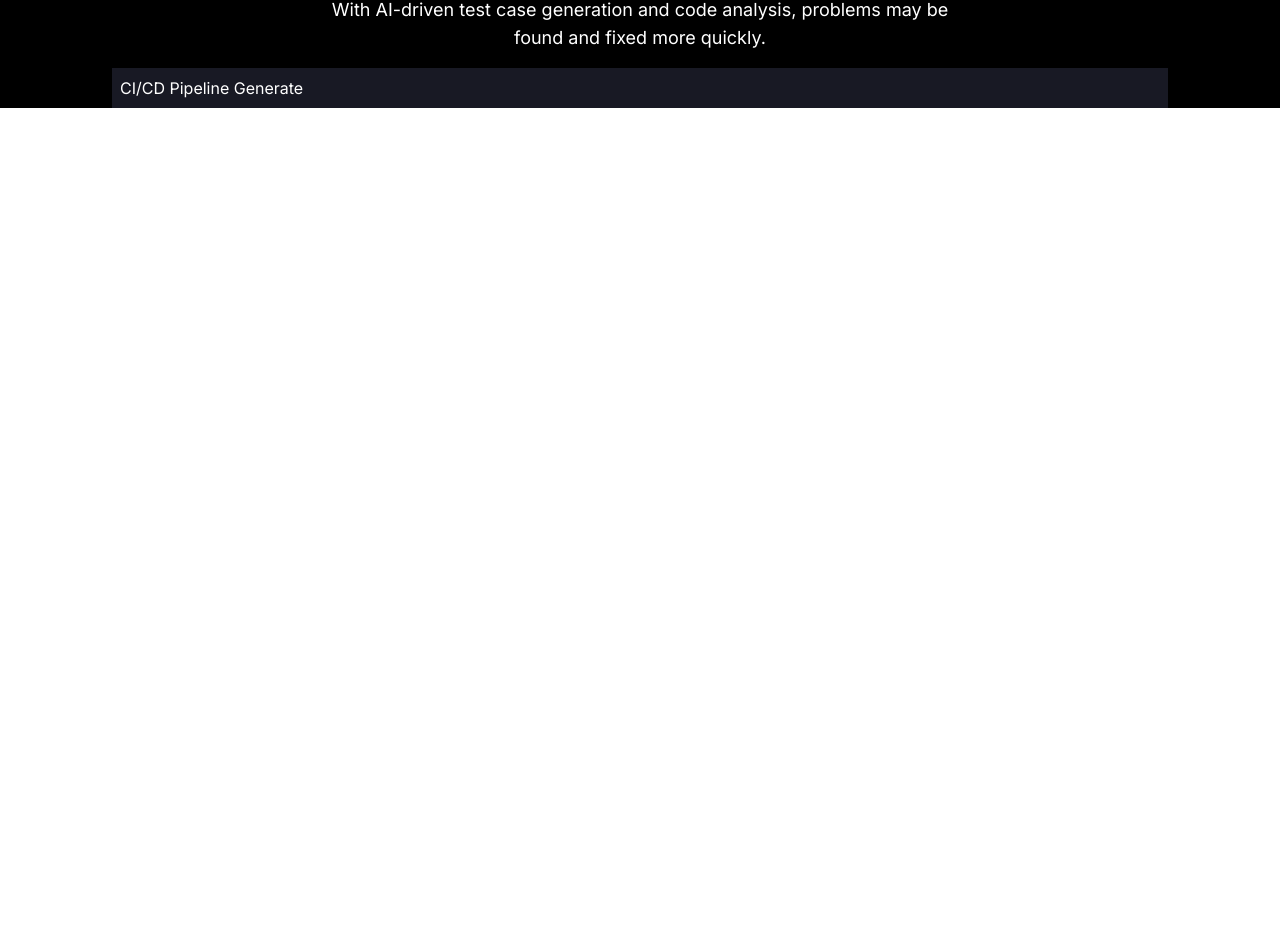
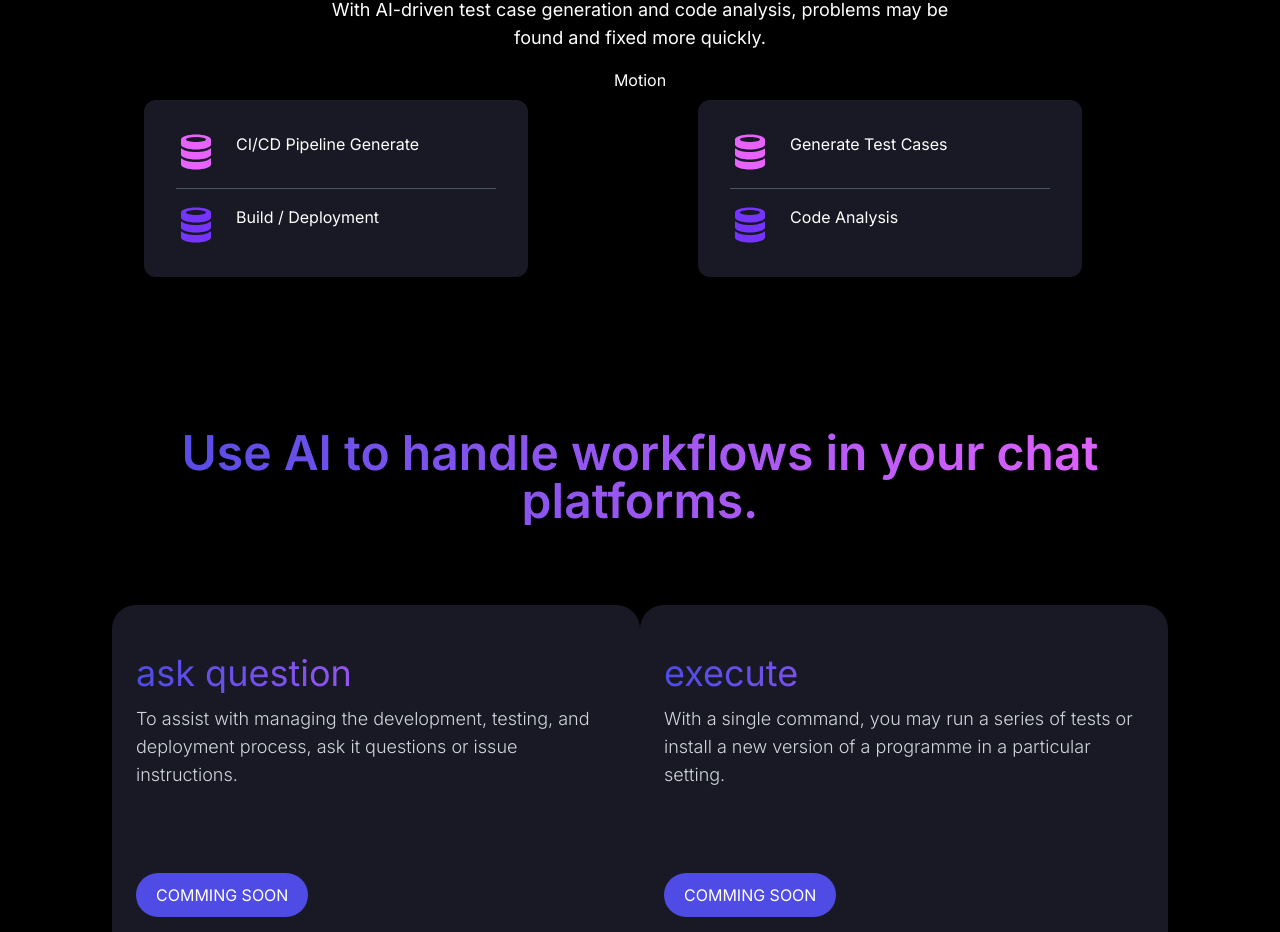
Before and after one commit to tara122333/Next.js-Assignment, a Next.js app: page / in a window 1280 px wide. Shown: the part 1197-2129 px from the top of the page. Before the commit the page ends 1305 px from the top, so only its background shows below. Built offline with nearby package versions, Linux system fonts and the light colour scheme.

Commit message:
section Card Component done

```diff
--- a/app/components/Landing.jsx
+++ b/app/components/Landing.jsx
@@ -1,4 +1,6 @@
 import React from 'react'
+import { GoDatabase } from 'react-icons/go';
+import SectionCards from './SectionCards';
 
 const Landing = () => {
     return (
@@ -22,15 +24,15 @@ const Landing = () => {
                     Make processes where AI collaborates with your team throughout the whole development process.
                 </div>
                 <div className='w-1/3 m-auto my-4 rounded-full text-white'>
-                    <div className= ' relative -top-1 left-0 flex items-center justify-between p-1 px-3 rounded-full bg-clip-border w-full h-16 my-8 bg-gradient-to-r from-[#FF3BFF] from-0% via-[#ECBFBF] via-38.02% to-[#5C24FF] to-100% border-transparent'>
+                    <div className=' relative -top-1 left-0 flex items-center justify-between p-1 px-3 rounded-full bg-clip-border w-full h-16 my-8 bg-gradient-to-r from-[#FF3BFF] from-0% via-[#ECBFBF] via-38.02% to-[#5C24FF] to-100% border-transparent'>
                     </div>
                     <div className='relative -top-24 left-0 px-1 rounded-full'>
-                    <div className='flex w-full h-14 items-center justify-between p-1 px-3 rounded-full  bg-black'>
-                        <input type='email'
-                            placeholder='Your Email'
-                            className='placeholder-gray-500  px-2 outline-none bg-transparent' />
-                        <div className='border p-2 text-sm border-white rounded-full text-gray-200'>JOIN WAITLIST</div>
-                    </div>
+                        <div className='flex w-full h-14 items-center justify-between p-1 px-3 rounded-full  bg-black '>
+                            <input type='email'
+                                placeholder='Your Email'
+                                className='placeholder-gray-500  px-2 outline-none bg-transparent' />
+                            <div className='border p-2 text-sm border-white rounded-full text-gray-200 cursor-pointer'>JOIN WAITLIST</div>
+                        </div>
                     </div>
                 </div>
                 <div className='h-full w-full relative'>
@@ -76,10 +78,46 @@ const Landing = () => {
                 <div className='text-center m-auto w-[60%] my-2 text-lg'>
                     With AI-driven test case generation and code analysis, problems may be found and fixed more quickly.
                 </div>
-                <div className='flex flex-col p-2 bg-[#181924] w-full h-full'>
+                <div className='flex'>
+                    {/* Motion frame */}
+                    <div className='flex flex-col p-[32px]  w-full h-full'>
+                        <div className='bg-[#181924] p-[32px] w-96 rounded-xl'>
+                            <div className='flex border-b pb-4 gap-5 border-gray-600'>
+                                <div className='h-10 w-10'>
+                                    <GoDatabase className='w-full font-thin h-full text-[#E862FE]' />
+                                </div>
+                                <span>CI/CD Pipeline Generate</span>
+                            </div>
+                            <div className='flex pt-4 gap-5'>
+                                <div className='h-10 w-10'>
+                                    <GoDatabase className='w-full h-full text-[#7534FF]' />
+                                </div>
+                                <span>Build / Deployment</span>
+                            </div>
+                        </div>
+                    </div>
                     <div>
-                        <p>CI/CD Pipeline Generate</p>
+                        Motion
                     </div>
+                    <div className='flex flex-col p-[32px]  w-full h-full'>
+                        <div className='bg-[#181924] p-[32px] w-96 rounded-xl'>
+                            <div className='flex border-b pb-4 gap-5 border-gray-600'>
+                                <div className='h-10 w-10'>
+                                    <GoDatabase className='w-full font-thin h-full text-[#E862FE]' />
+                                </div>
+                                <span>Generate Test Cases </span>
+                            </div>
+                            <div className='flex pt-4 gap-5'>
+                                <div className='h-10 w-10'>
+                                    <GoDatabase className='w-full h-full text-[#7534FF]' />
+                                </div>
+                                <span>Code Analysis</span>
+                            </div>
+                        </div>
+                    </div>
+                </div>
+                <div>
+                    <SectionCards />
                 </div>
             </div>
         </div>
--- /dev/null
+++ b/app/components/SectionCards.jsx
@@ -0,0 +1,54 @@
+
+const SectionCards = () => {
+    return (
+        <>
+            <div className="flex flex-col gap-20">
+                <div className="flex justify-center items-center">
+                    <span className="text-5xl font-semibold bg-gradient-to-r from-[#4E4BE4] mt-28 to-[#E862FE] bg-clip-text text-transparent text-center flex justify-center m-auto">Use AI to handle workflows in your chat platforms.</span>
+                </div>
+                <div className="flex flex-col gap-20">
+                    <div className="flex justify-between w-full">
+                        <div className="bg-[#181924] flex flex-col justify-between w-[600px] px-6 rounded-3xl h-[350px] py-12">
+                            <div className="flex flex-col gap-3">
+                                <h1 className="bg-gradient-to-r from-[#4E4BE4] to-[#E862FE] bg-clip-text text-transparent text-4xl">ask question</h1>
+                                <span className="text-lg font-light text-gray-300">To assist with managing the development, testing, and
+                                    deployment process, ask it questions or issue instructions.</span>
+                            </div>
+                            <div>
+                                <span className="cursor-pointer bg-[#4F4CE5] px-5 py-3 rounded-3xl">
+                                    COMMING SOON
+                                </span>
+                            </div>
+                        </div>
+                        <div className="bg-[#181924] flex flex-col justify-between w-[600px] px-6 rounded-3xl h-[350px] py-12">
+                            <div className="flex flex-col gap-3">
+                                <h1 className="bg-gradient-to-r from-[#4E4BE4] to-[#E862FE] bg-clip-text text-transparent text-4xl">execute</h1>
+                                <span className="text-lg font-light text-gray-300">With a single command, you may run a series of tests or install a
+                                    new version of a programme in a particular setting.
+
+                                </span>
+                            </div>
+                            <div>
+                                <span className="cursor-pointer bg-[#4F4CE5] px-5 py-3 rounded-3xl">
+                                    COMMING SOON
+                                </span>
+                            </div>
+                        </div>
+                    </div>
+                    <div className="flex justify-center items-center w-full">
+                        <div className="bg-[#181924] px-6 rounded-3xl py-12 w-[980px]">
+                            <div className="flex flex-col gap-3">
+                                <h1 className="bg-gradient-to-r from-[#4E4BE4] to-[#E862FE] bg-clip-text text-transparent text-4xl font-semibold">Fix security concerns more quickly <br />using generated code <br /> recommendations</h1>
+                                <span className="text-lg font-light text-gray-300">With the aid of AI, recognise any security risk and swiftly and effectively fix it.
+                                    granting developers the freedom they require to protect their work frequently and early.</span>
+                            </div>
+                        </div>
+                    </div>
+                </div>
+                <div></div>
+            </div>
+        </>
+    )
+}
+
+export default SectionCards
--- a/package.json
+++ b/package.json
@@ -19,6 +19,7 @@
     "postcss": "8.4.27",
     "react": "18.2.0",
     "react-dom": "18.2.0",
+    "react-icons": "^4.10.1",
     "tailwindcss": "3.3.3",
     "typescript": "5.1.6"
   }
```
Also changed, not shown: 1 other file (tests, documents, lock files or other folders).
